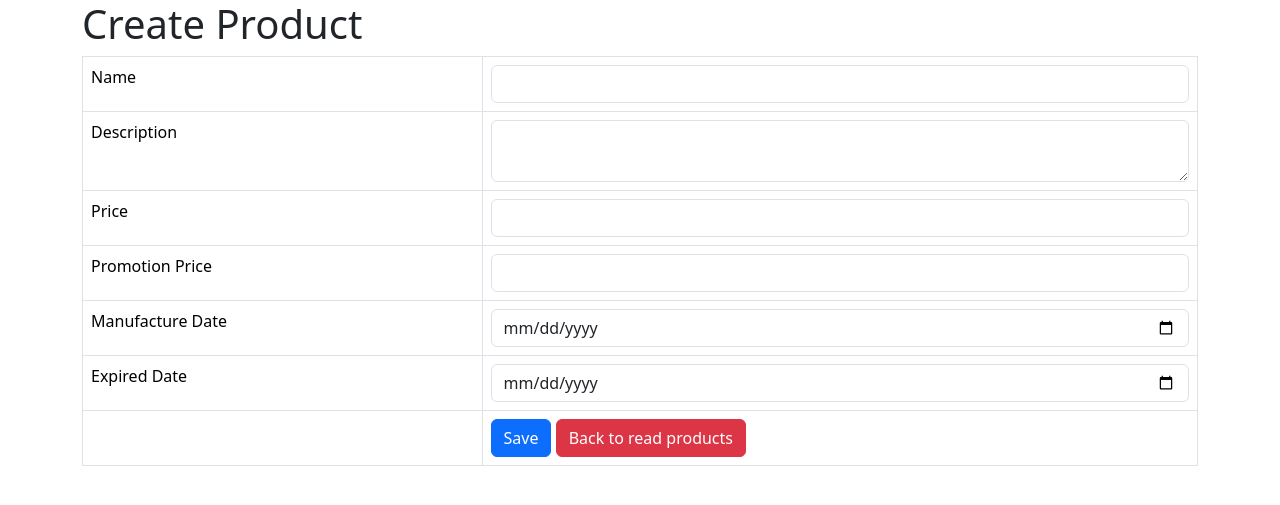
After one commit to HarryHonEdu/php, a PHP site: page /product_create.php in a window 1280 px wide. The commit adds this page. Shown: the top 505 px of the page. Run offline with PHP 8.4, Linux system fonts and the light colour scheme.

Commit message:
did homework and execise

```diff
--- a/Week6/shop/customer_create.php
+++ b/Week6/shop/customer_create.php
@@ -62,7 +62,7 @@
                     echo "</ul></div>";
                 } else {
                     // insert query
-                    $query = "INSERT INTO customer SET username=:username, password=:password, first_name=:first_name, last_name=:last_name,
+                    $query = "INSERT INTO customers SET username=:username, password=:password, first_name=:first_name, last_name=:last_name,
                     gender=:gender, date_of_birth=:date_of_birth";
                     // prepare query for execution
                     $stmt = $con->prepare($query);
@@ -76,7 +76,7 @@
                     // specify when this record was inserted to the database
                     // Execute the query
                     if ($stmt->execute()) {
-                        echo "<div class='alert alert-success'>Product was added.</div>";
+                        echo "<div class='alert alert-success'>Customer was added.</div>";
                     } else {
                         echo "<div class='alert alert-danger'>Unable to save record.</div>";
                     }
--- /dev/null
+++ b/Week6/shop/product_create.php
@@ -0,0 +1,155 @@
+<!DOCTYPE HTML>
+<html>
+
+<head>
+    <title>PDO - Create a Record - PHP CRUD Tutorial</title>
+    <meta charset="utf-8">
+    <meta name="viewport" content="width=device-width, initial-scale=1">
+    <link href="https://cdn.jsdelivr.net/npm/bootstrap@5.3.3/dist/css/bootstrap.min.css" rel="stylesheet">
+    <script src="https://cdn.jsdelivr.net/npm/bootstrap@5.3.3/dist/js/bootstrap.bundle.min.js"></script>
+
+</head>
+
+<body>
+    <!-- container -->
+    <div class="container">
+        <div class="page-header">
+            <h1>Create Product</h1>
+        </div>
+
+        <!-- html form to create product will be here -->
+
+
+
+        <form action='<?php echo htmlspecialchars($_SERVER["PHP_SELF"]); ?>' method="post">
+            <table class='table table-hover table-responsive table-bordered'>
+                <tr>
+                    <td>Name</td>
+                    <td><input type='text' name='name' class='form-control' /></td>
+                </tr>
+                <tr>
+                    <td>Description</td>
+                    <td><textarea name='description' class='form-control'></textarea></td>
+                </tr>
+                <tr>
+                    <td>Price</td>
+                    <td><input type='text' name='price' class='form-control' /></td>
+                </tr>
+                <tr>
+                    <td>Promotion Price</td>
+                    <td><input type='text' name='promotion_price' class='form-control' /></td>
+                </tr>
+                <tr>
+                    <td>Manufacture Date</td>
+                    <td><input type='date' name='manufacture_date' class='form-control' /></td>
+                </tr>
+                <tr>
+                    <td>Expired Date</td>
+                    <td><input type='date' name='expired_date' class='form-control' /></td>
+                </tr>
+                <tr>
+                    <td></td>
+                    <td>
+                        <input type='submit' value='Save' class='btn btn-primary' />
+                        <a href='index.php' class='btn btn-danger'>Back to read products</a>
+                    </td>
+                </tr>
+            </table>
+        </form>
+
+        <?php
+        if ($_POST) {
+            // include database connection
+            include 'config/database.php';
+            try {
+                // posted values
+                $name = $_POST['name'];
+                $description = $_POST['description'];
+                $price = $_POST['price'];
+                $promotion_price = $_POST['promotion_price'];
+                $manufacture_date = $_POST['manufacture_date'];
+                $expired_date = $_POST['expired_date'];
+                $errors = [];
+                //Check name
+                if (empty($name)) {
+                    $errors[] = 'Name is required.';
+                }
+                //Check description
+                if (empty($description)) {
+                    $errors[] = 'Description is required.';
+                }
+                //Check price
+                if (empty($price)) {
+                    if (!is_int($price)) {
+                        $errors[] = 'Price must be number(s).';
+                    }
+                    $errors[] = 'Price is required.';
+                }
+                //Check promotion price
+                if (!is_int($promotion_price)) {
+                    if ($promotion_price > $price) {
+                        $errors[] = 'Promotion price must be lower than price.';
+                    }
+                    $errors[] = 'Promotion price must be number(s).';
+                }
+                //Check manufacture date
+                if (empty($manufacture_date)) {
+                    $errors[] = 'Manufacture Date is empty.';
+                } else {
+                    if (checkdate(12, 31, -400)) {
+                        $errors[] = 'Manufacture Date is not valid.';
+                    }
+                }
+                //Check expired date
+                if (empty($expired_date)) {
+                    $errors[] = 'Expired Date is empty.';
+                } else {
+                    $diff = date_diff($manufacture_date, $expired_date);
+                    if ($diff->invert == 1) {
+                        $errors[] = "Expired Date must be later than Manufacture Date.";
+                    }
+
+                }
+
+                //If there is errors, show them
+                if (!empty($errors)) {
+                    echo "<div class='alert alert-danger'><ul>";
+                    foreach ($errors as $error) {
+                        echo "<li>{$error}</li>";
+                    }
+                    echo "</ul></div>";
+                } else {
+                    // insert query
+                    $query = "INSERT INTO products SET name=:name, description=:description, price=:price, promotion_price=:promotion_price, manufacture_date=:manufactured_date, expired_date=:expired_date, created=:created";
+                    // prepare query for execution
+                    $stmt = $con->prepare($query);
+                    // bind the parameters
+                    $stmt->bindParam(':name', $name);
+                    $stmt->bindParam(':description', $description);
+                    $stmt->bindParam(':price', $price);
+                    $stmt->bindParam(':promotion_price', $promotion_price);
+                    $stmt->bindParam(':manufacture_date', $manufacture_date);
+                    $stmt->bindParam(':expired_date', $expired_date);
+                    // specify when this record was inserted to the database
+                    $created = date('Y-m-d H:i:s');
+                    $stmt->bindParam(':created', $created);
+                    // Execute the query
+                    if ($stmt->execute()) {
+                        echo "<div class='alert alert-success'>Product was added.</div>";
+                    } else {
+                        echo "<div class='alert alert-danger'>Unable to save record.</div>";
+                    }
+                }
+            }
+            // show error
+            catch (PDOException $exception) {
+                die('ERROR: ' . $exception->getMessage());
+            }
+        }
+        ?>
+
+    </div>
+    <!-- end .container -->
+</body>
+
+</html>
```
Also changed, not shown: Week6/shop/config/database.php (+3 -4 lines), Week6/shop/customer_details.php (added, +105 -0 lines), Week6/shop/customer_listing.php (added, +90 -0 lines), Week6/shop/product_details.php (added, +80 -0 lines), Week6/shop/product_listing.php (added, +90 -0 lines).
